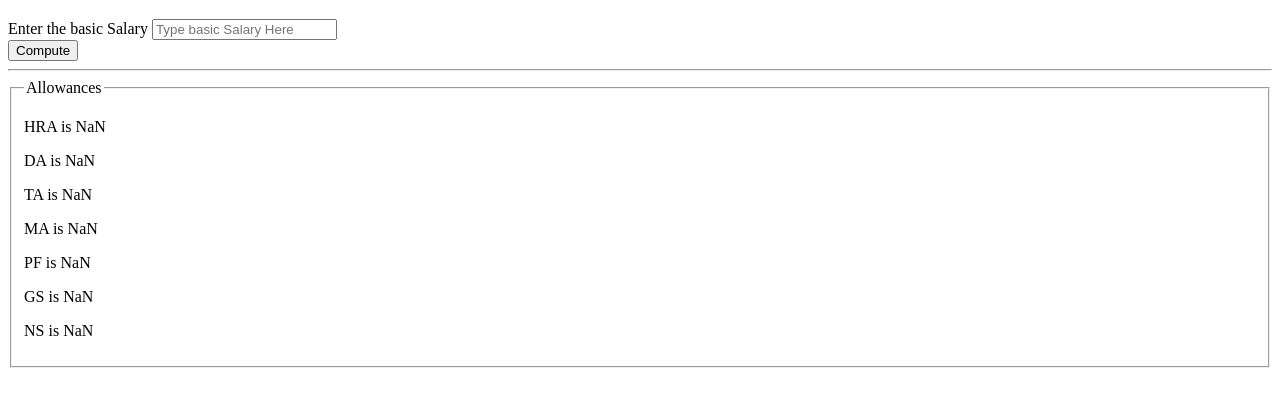
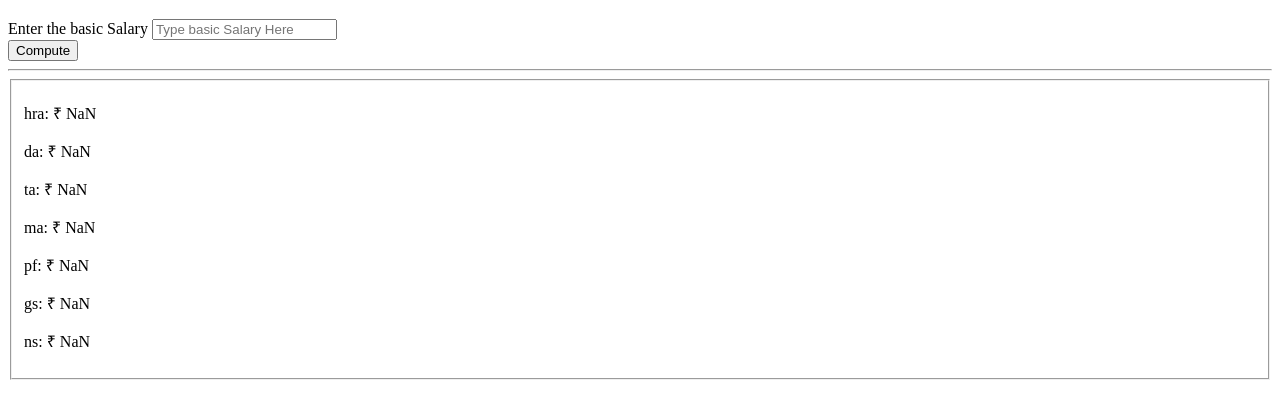
Before and after one commit to VaibhavPaliwal0007/Chotu-JS, a plain HTML site: page salary-calc/index.html in a window 1280 px wide. Both pictures are taken after a click on the button "Compute". Shown: the part 61-480 px from the top of the page. Drawn offline with Linux system fonts and the light colour scheme.

Commit message:
dynamically creating elements

```diff
--- a/salary-calc/index.html
+++ b/salary-calc/index.html
@@ -17,13 +17,13 @@
     <hr />
     <fieldset>
       <legend>Allowances</legend>
-      <p>HRA is <span id="hra"></span></p>
+      <!-- <p>HRA is <span id="hra"></span></p>
       <p>DA is <span id="da"></span></p>
       <p>TA is <span id="ta"></span></p>
       <p>MA is <span id="ma"></span></p>
       <p>PF is <span id="pf"></span></p>
       <p>GS is <span id="gs"></span></p>
-      <p>NS is <span id="ns"></span></p>
+      <p>NS is <span id="ns"></span></p> -->
     </fieldset>
   </body>
 </html>
--- a/salary-calc/scripts/controller.js
+++ b/salary-calc/scripts/controller.js
@@ -5,12 +5,25 @@ function bindEvents() {
 }
 function computeIt() {
   allowances.basicSalary = parseInt(document.getElementById("basicsalary").value);
+  let fieldset = document.querySelector('fieldset');
 
-  document.getElementById("hra").innerText = allowances.hra();
-  document.getElementById("da").innerText = allowances.da();
-  document.getElementById("ta").innerText = allowances.ta();
-  document.getElementById("ma").innerText = allowances.ma();
-  document.getElementById("pf").innerText = allowances.pf();
-  document.getElementById("gs").innerText = allowances.gs();
-  document.getElementById("ns").innerText = allowances.ns();
+  fieldset.innerHTML = "";
+
+  for(const func in allowances){   //key
+     if(typeof allowances[func] === 'function'){
+        let p = document.createElement('p');
+
+        p.innerHTML = func + ':   ' + `<span>&#8377 ${allowances[func]().toLocaleString('hi-IN')}</span>`;
+
+        fieldset.appendChild(p);
+     }
+  }
+
+  // document.getElementById("hra").innerText = allowances.hra();
+  // document.getElementById("da").innerText = allowances.da();
+  // document.getElementById("ta").innerText = allowances.ta();
+  // document.getElementById("ma").innerText = allowances.ma();
+  // document.getElementById("pf").innerText = allowances.pf();
+  // document.getElementById("gs").innerText = allowances.gs();
+  // document.getElementById("ns").innerText = allowances.ns();
 }
```
